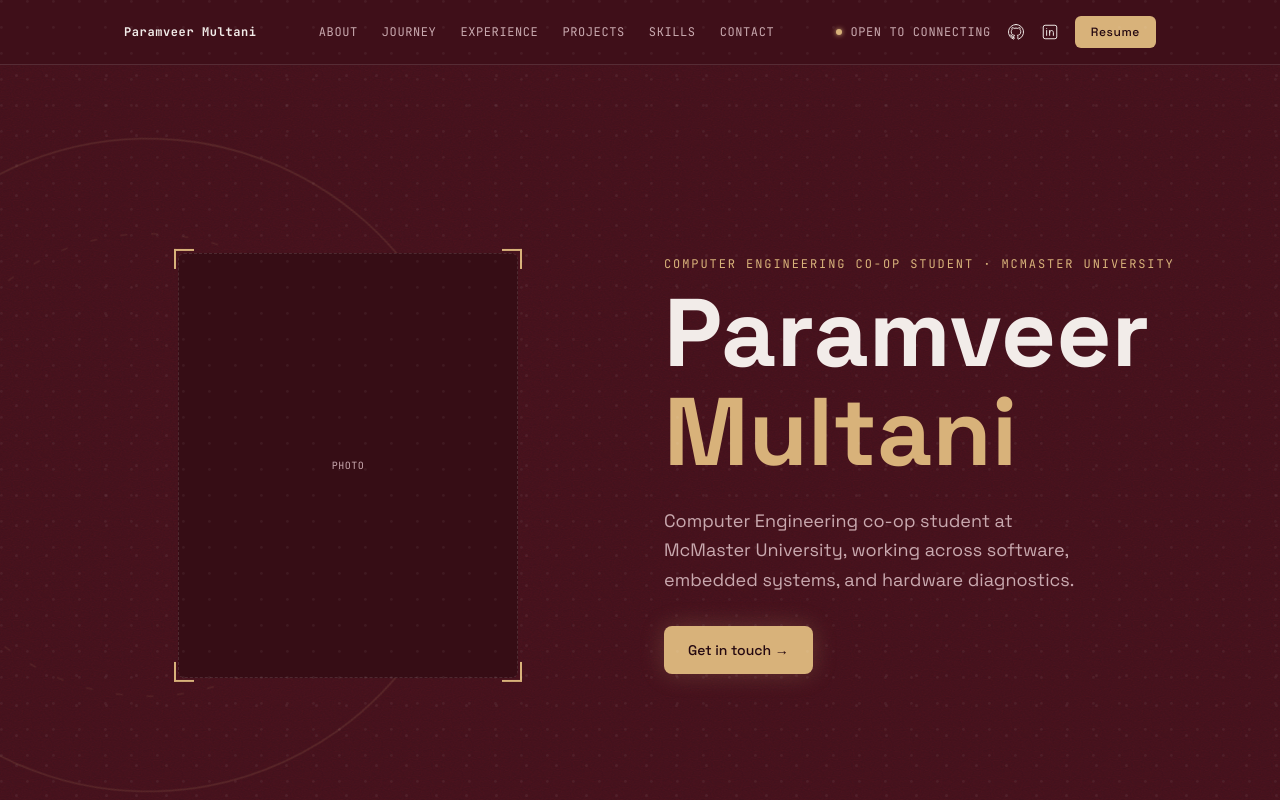
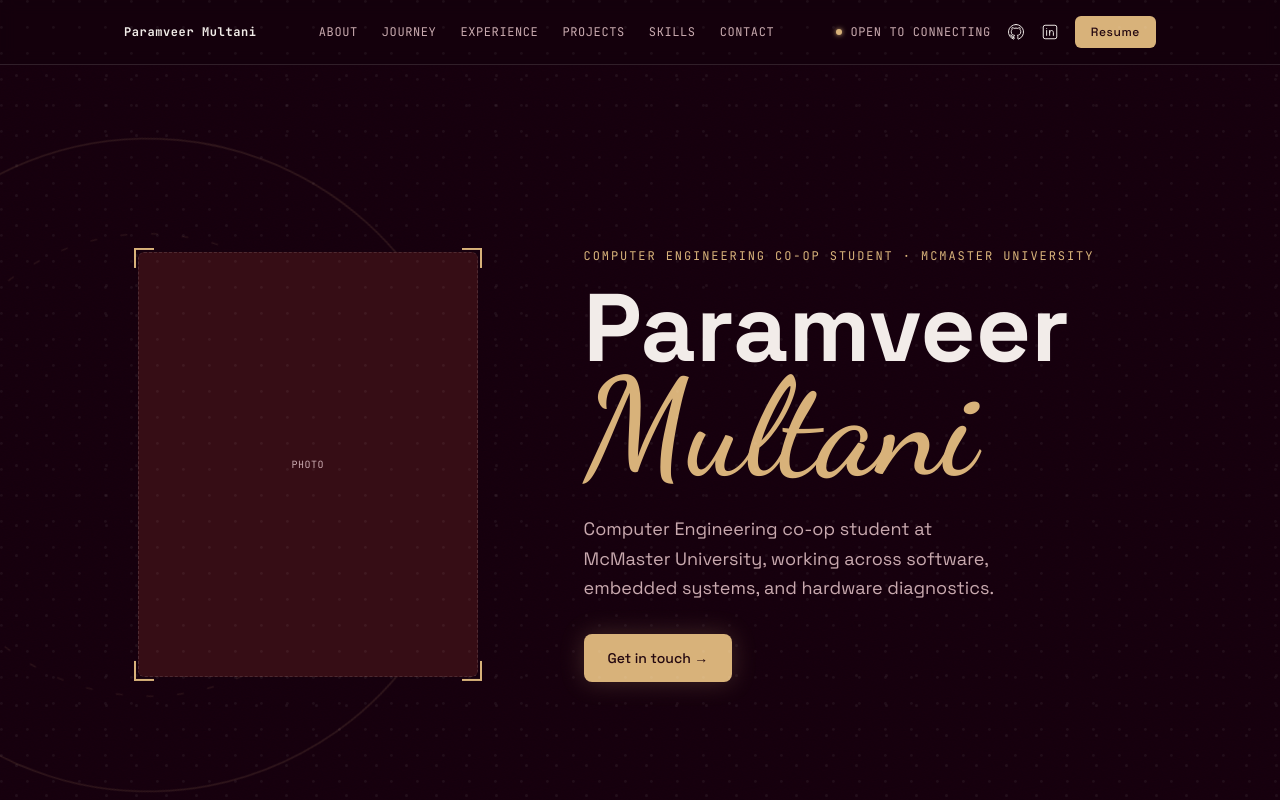
Before and after one commit to paramveer30/Personal-Portfolio, a Next.js app: page / in a window 1280 px wide. Shown: the top 800 px of the page. Built offline with nearby package versions, Linux system fonts and the light colour scheme.

Commit message:
make the hero name bigger and set the last name in a cursive face

```diff
--- a/app/globals.css
+++ b/app/globals.css
@@ -2,7 +2,7 @@
 
 /* edit these to retheme the whole site, plain css variables so they hot-reload live */
 :root {
-  --bg: #40101a;
+  --bg: #14000c;
   --surface: #4b1621;
   --panel: #360d15;
   --contrast: #240810;
@@ -28,6 +28,7 @@
   /* font values come from the css variables next/font sets on the html tag */
   --font-sans: var(--font-space-grotesk), system-ui, sans-serif;
   --font-mono: var(--font-jetbrains-mono), ui-monospace, monospace;
+  --font-script: var(--font-dancing-script), cursive;
 }
 
 *,
@@ -47,7 +48,7 @@ body {
   scroll-behavior: smooth;
 }
 
-/* faint light dot pattern over the dark red ground */
+/* faint light dot pattern over the dark ground */
 body::after {
   content: "";
   position: fixed;
--- a/app/layout.tsx
+++ b/app/layout.tsx
@@ -1,6 +1,10 @@
 import type { Metadata } from "next";
 import type { ReactNode } from "react";
-import { JetBrains_Mono, Space_Grotesk } from "next/font/google";
+import {
+  Dancing_Script,
+  JetBrains_Mono,
+  Space_Grotesk,
+} from "next/font/google";
 
 import { Footer } from "@/components/Footer";
 import { Nav } from "@/components/Nav";
@@ -20,6 +24,14 @@ const jetbrainsMono = JetBrains_Mono({
   display: "swap",
 });
 
+// cursive face, used only for the last name in the hero
+const dancingScript = Dancing_Script({
+  subsets: ["latin"],
+  weight: ["600", "700"],
+  variable: "--font-dancing-script",
+  display: "swap",
+});
+
 export const metadata: Metadata = {
   title: "Paramveer Multani",
   description: "Personal portfolio of Paramveer Multani.",
@@ -30,7 +42,7 @@ export default function RootLayout({ children }: { children: ReactNode }) {
     // attaches both font css variables to the whole page, globals.css reads them from here
     <html
       lang="en"
-      className={`${spaceGrotesk.variable} ${jetbrainsMono.variable}`}
+      className={`${spaceGrotesk.variable} ${jetbrainsMono.variable} ${dancingScript.variable}`}
     >
       <body>
         <Nav />
--- a/app/page.tsx
+++ b/app/page.tsx
@@ -22,7 +22,7 @@ export default function HomePage() {
       <section className="relative flex min-h-screen items-center overflow-hidden px-6">
         <HeroBackground />
 
-        <div className="relative z-10 mx-auto grid w-full max-w-[1120px] items-center gap-12 md:grid-cols-2">
+        <div className="relative z-10 mx-auto grid w-full max-w-[1120px] items-center gap-12 md:grid-cols-[0.85fr_1.15fr]">
           {/* photo on the left on desktop, below the name on mobile */}
           <div className="order-2 md:order-1">
             <Portrait />
@@ -34,14 +34,15 @@ export default function HomePage() {
               {site.role} &middot; McMaster University
             </p>
 
-            {/* aria-label keeps the name one phrase for screen readers despite the line break */}
-            <h1
-              aria-label={site.name}
-              className="mt-3 text-6xl leading-[1.03] font-bold sm:text-7xl lg:text-8xl"
-            >
-              {firstNames}
-              <br />
-              <span className="text-accent">{lastName}</span>
+            {/* aria-label keeps the name one phrase for screen readers despite the two faces */}
+            <h1 aria-label={site.name} className="mt-4 leading-none font-bold">
+              <span className="block text-6xl sm:text-7xl lg:text-8xl">
+                {firstNames}
+              </span>
+              {/* cursive face, pulled up because script fonts carry a lot of empty space on top */}
+              <span className="text-accent font-script -mt-2 block text-7xl leading-[0.9] font-semibold sm:text-8xl lg:text-[8.5rem]">
+                {lastName}
+              </span>
             </h1>
 
             <p className="text-muted mt-6 max-w-[420px] text-lg leading-relaxed">
```
